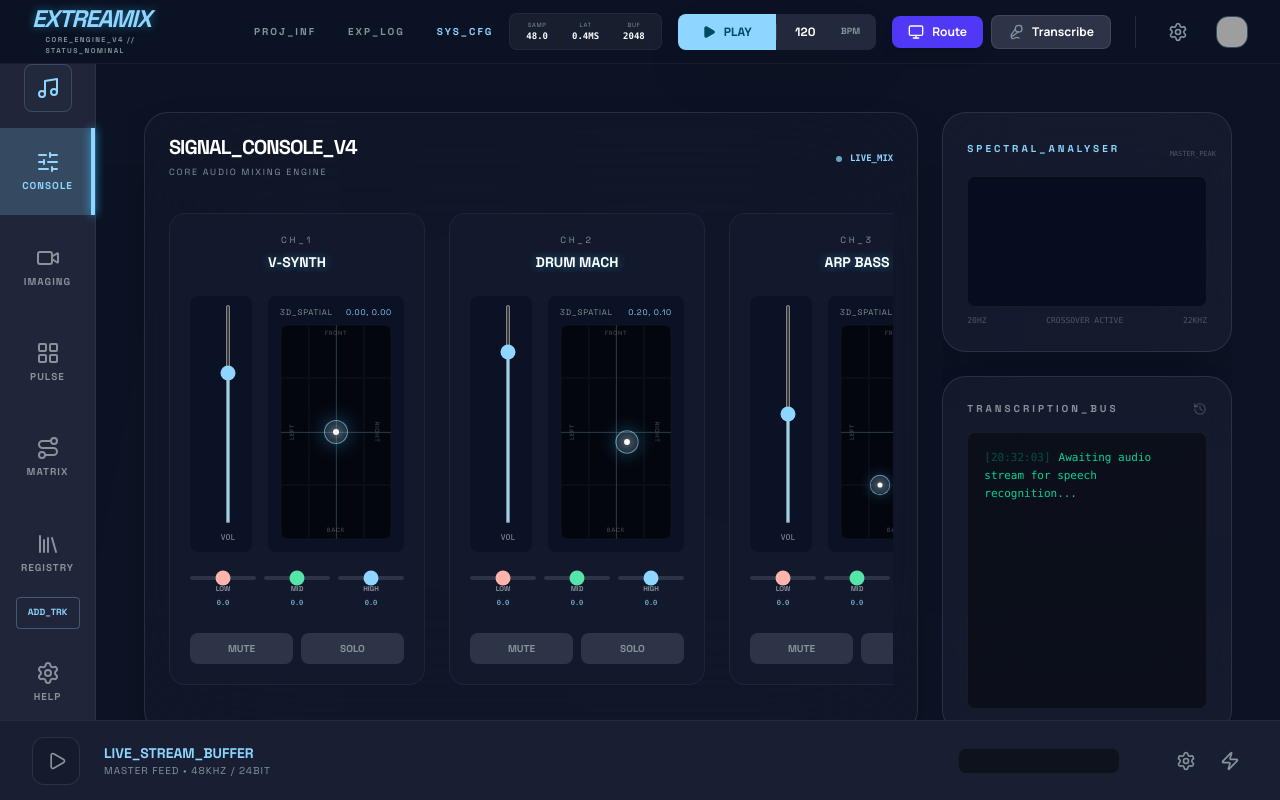
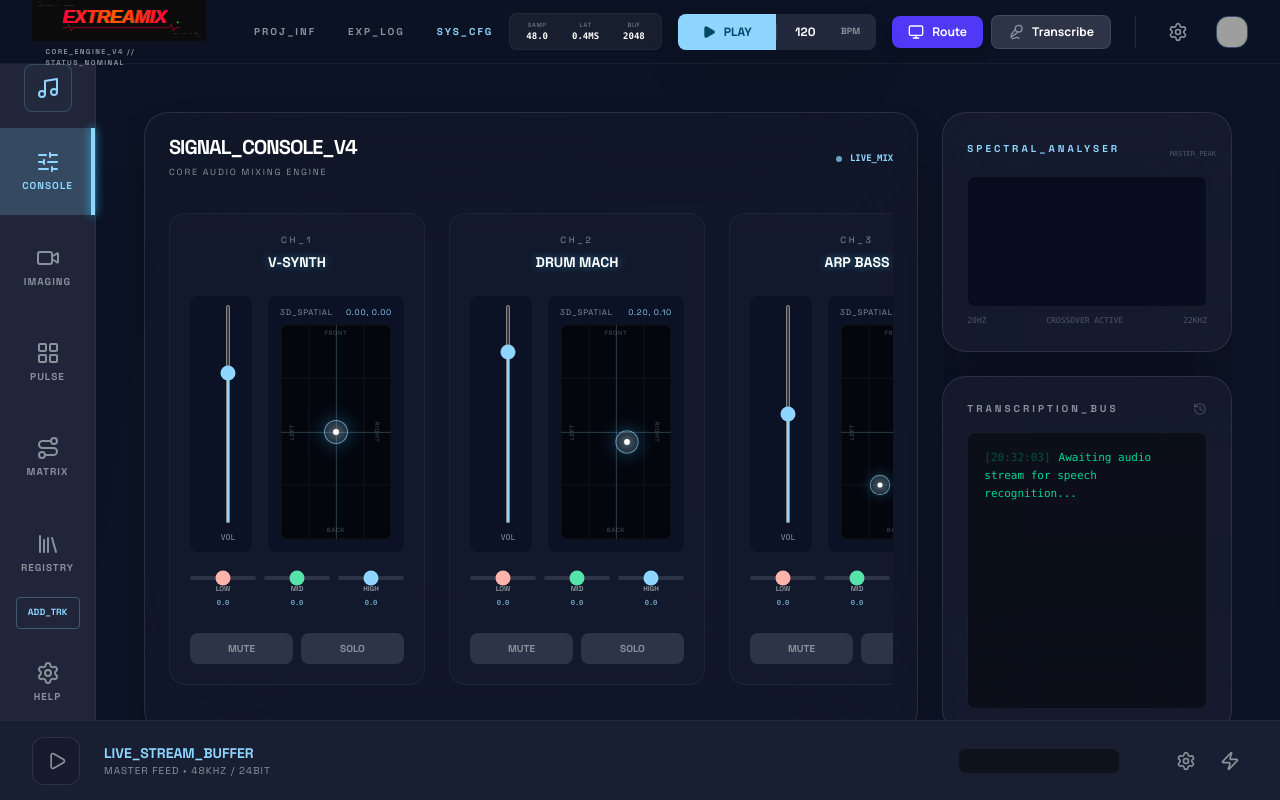
Before and after one commit to whodaniel/EXTREAMIX, a React (Vite) app: page / in a window 1280 px wide. Built offline with nearby package versions, Linux system fonts and the light colour scheme; grey boxes are pictures that could not be loaded.

Commit message:
feat: Replace text logo with SVG image
Co-authored-by: whodaniel <87772777+whodaniel@users.noreply.github.com>

```diff
--- a/src/App.tsx
+++ b/src/App.tsx
@@ -1154,7 +1154,7 @@ export default function App() {
       <header className="h-14 md:h-16 px-4 md:px-8 flex items-center justify-between bg-surface/80 backdrop-blur-xl border-b border-white/5 z-50">
         <div className="flex items-center gap-4 md:gap-12">
           <div className="flex flex-col">
-            <h1 className="text-lg md:text-2xl font-black text-primary italic font-headline tracking-tighter glow-text leading-none">EXTREAMIX</h1>
+            <h1 className="text-lg md:text-2xl font-black text-primary italic font-headline tracking-tighter glow-text leading-none"><img src="/extreamix-logo.svg" alt="EXTREAMIX Logo" className="h-10 w-auto md:h-12" /></h1>
             <div className="flex items-center gap-2 mt-1 hidden sm:flex">
               <div className="w-1.5 h-1.5 rounded-full bg-success animate-pulse" />
               <span className="font-headline text-[7px] text-outline tracking-[0.2em] font-black uppercase">CORE_ENGINE_v4 // STATUS_NOMINAL</span>
```
Also changed, not shown: public/extreamix-logo.svg (added).
